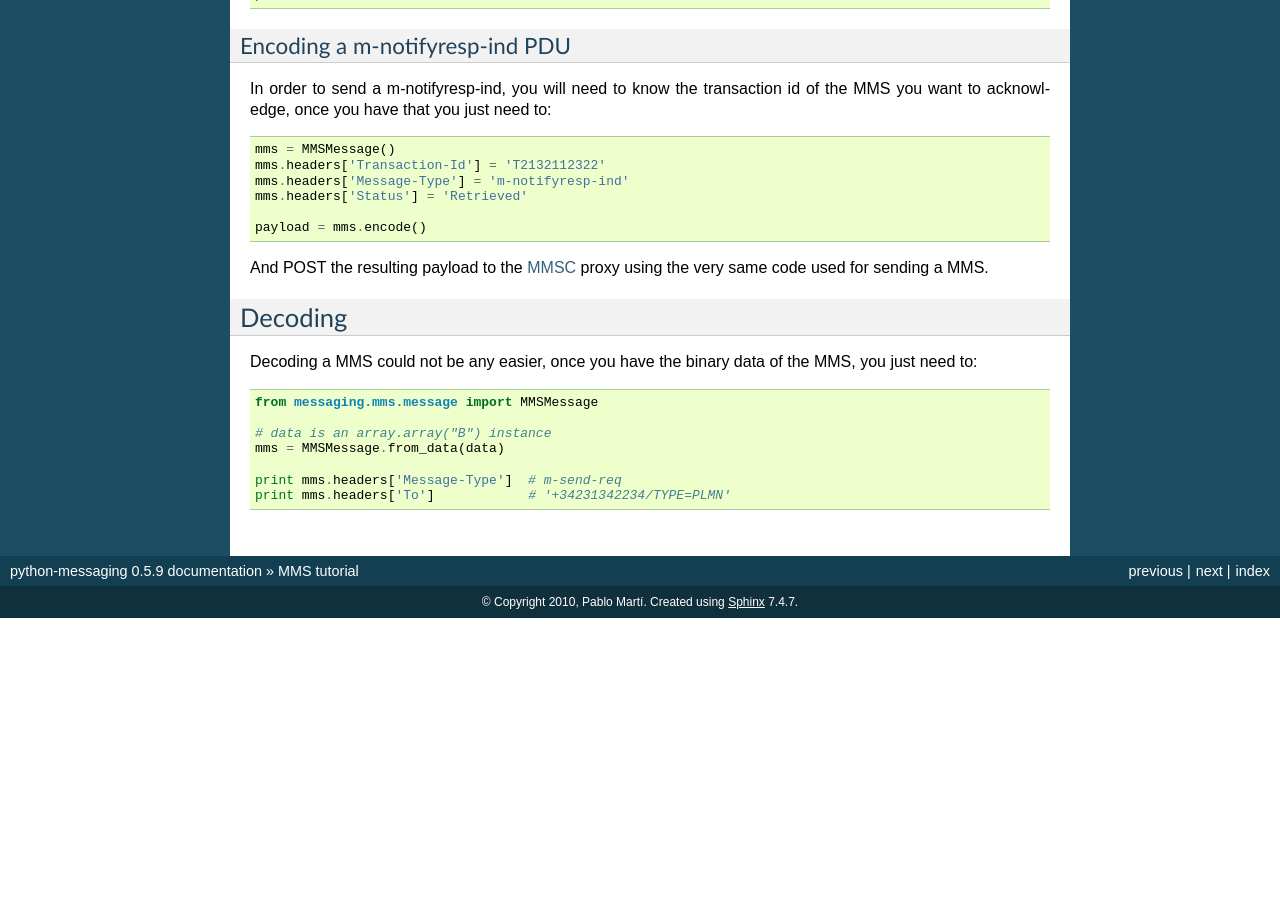
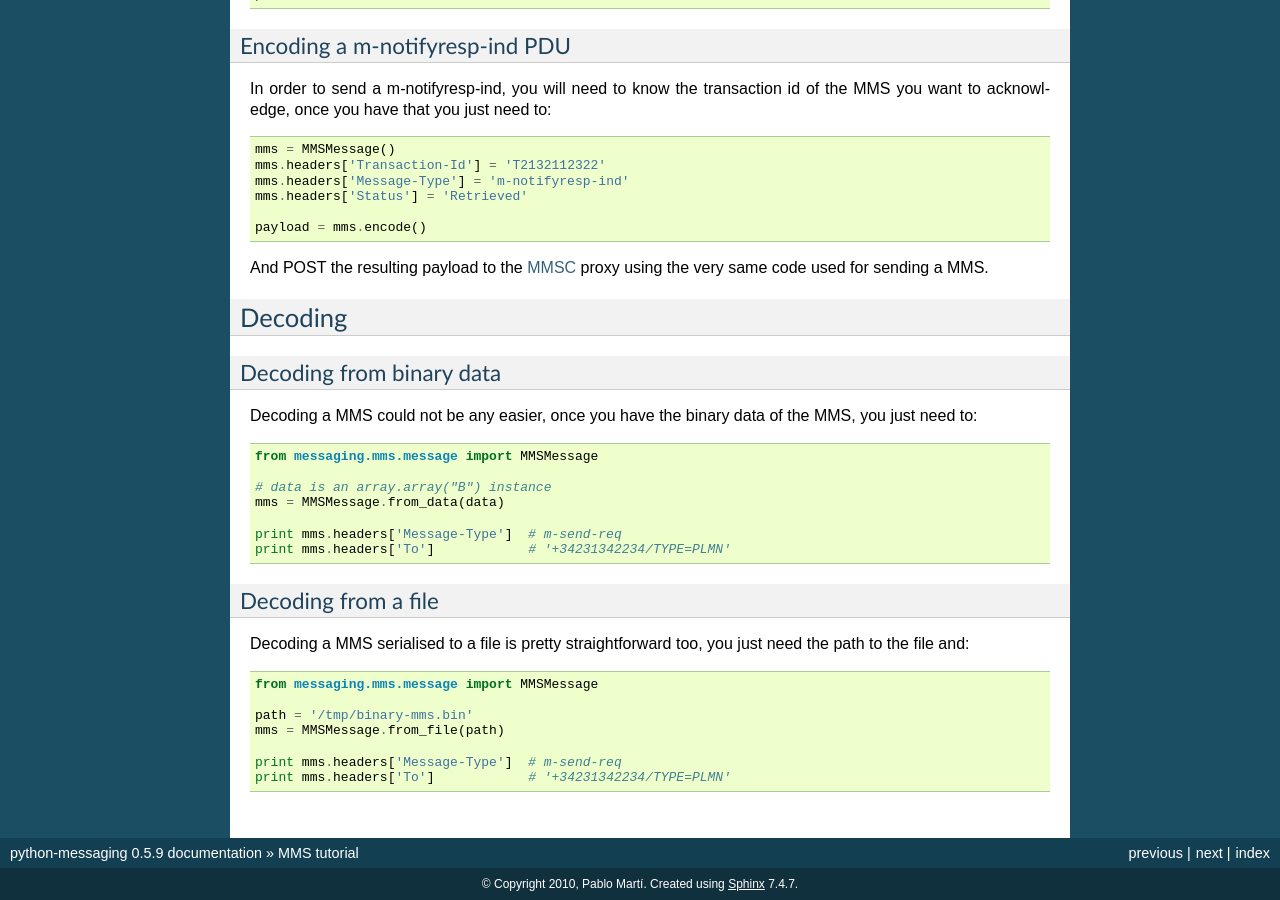
Before and after one commit to pmarti/python-messaging, a Sphinx documentation site: the page built from doc/tutorial/mms.rst, in a window 1280 px wide and 900 px high, scrolled down 1296 px. Built offline with Sphinx 7.4.7, drawn with Linux system fonts in a browser that asks for light colours; before the commit the page ends 1914 px from its top, so only the background shows below that; some of the changed text lies outside the part shown.

Commit message:
some doc updates

```diff
--- a/doc/tutorial/mms.rst
+++ b/doc/tutorial/mms.rst
@@ -99,6 +99,9 @@
 Decoding
 ========
 
+Decoding from binary data
++++++++++++++++++++++++++
+
 Decoding a MMS could not be any easier, once you have the binary data of the
 MMS, you just need to::
 
@@ -109,3 +112,18 @@
 
     print mms.headers['Message-Type']  # m-send-req
     print mms.headers['To']            # '+34231342234/TYPE=PLMN'
+
+
+Decoding from a file
+++++++++++++++++++++
+
+Decoding a MMS serialised to a file is pretty straightforward too, you just
+need the path to the file and::
+
+    from messaging.mms.message import MMSMessage
+
+    path = '/tmp/binary-mms.bin'
+    mms = MMSMessage.from_file(path)
+
+    print mms.headers['Message-Type']  # m-send-req
+    print mms.headers['To']            # '+34231342234/TYPE=PLMN'
--- a/doc/tutorial/sms.rst
+++ b/doc/tutorial/sms.rst
@@ -109,8 +109,8 @@ term:`PDU` decoding is really simple with :class:`~messaging.sms.SmsDeliver`::
     #  'text': u'  1741 bst', 'fmt': 0, 'pid': 0,
     #  'dcs': 0, 'number': '+447927267410'}
 
-Apart from the pdu, the :func:`messaging.sms.SmsDeliver.__init__` accepts a
-second parameter (strict, which defaults to True). If False, it will decode
+Apart from the pdu, the :py:meth:`messaging.sms.SmsDeliver.__init__` accepts a
+second parameter (`strict`, which defaults to True). If False, it will decode
 incomplete (odd size) PDUs.
 
 Sending
```
Also changed, not shown: other parts of doc/tutorial/mms.rst (+2 -2 lines).
